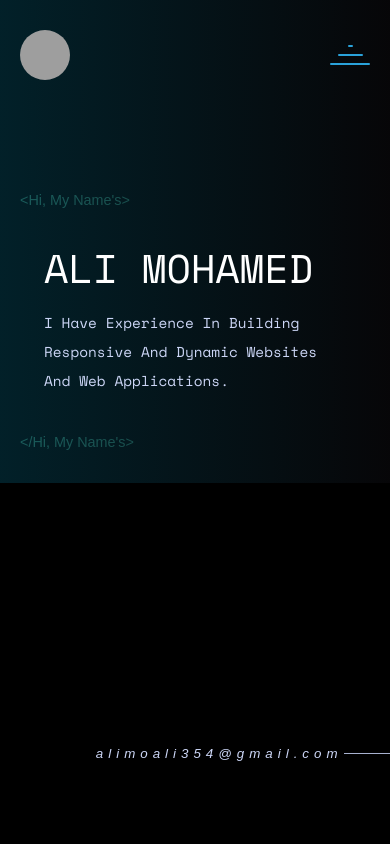
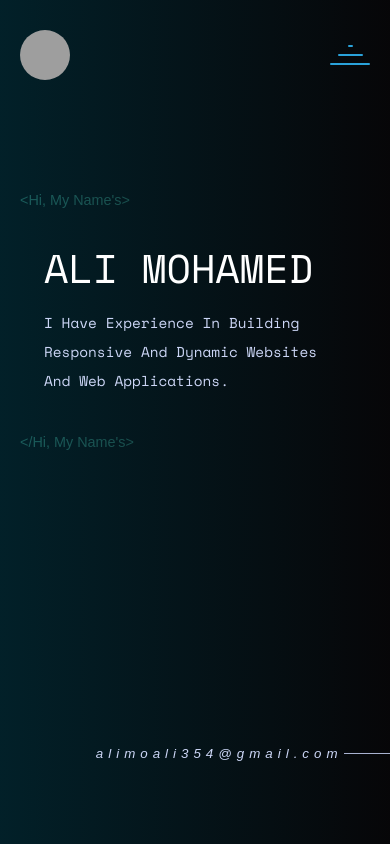
Before and after one commit to Ali503-7/portfolio, a React (Vite) app in the folder My_WebSite/: page / in a window 390 px wide. Built offline with nearby package versions, Linux system fonts and the light colour scheme; grey boxes are pictures that could not be loaded; a web font is replaced by a local one.

Commit message:
the swiper is all done the with the swipe animation

```diff
--- a/My_WebSite/index.html
+++ b/My_WebSite/index.html
@@ -4,13 +4,11 @@
     <meta charset="UTF-8" />
     <link rel="icon" type="image/svg+xml" href="/vite.svg" />
     <meta name="viewport" content="width=device-width, initial-scale=1.0" />
-    <link rel="shortcut icon" type="image/x-icon" href="/imgs/logs/ALimo_logo_with_the_Ali_bf9017df-bfbb-440f-a14f-7291e4ff8088.png" />
+    <link rel="shortcut icon" type="image/x-icon" href="./public/imgs/logs/Screenshot 2023-03-30 115547.png" />
     <title>Ali Mohamed</title>
   </head>
   <body>
-    <div id="root">
-
-    </div>
+    <div id="root"></div>
     <script type="module" src="/src/main.jsx"></script>
   </body>
 </html>
--- a/My_WebSite/src/App.jsx
+++ b/My_WebSite/src/App.jsx
@@ -1,50 +1,75 @@
-import React, { useReducer } from "react";
+import React, { useReducer, useState, useEffect } from "react";
 import "./css/App.scss";
 import MainHome from "./components/Supper Components/MainComponents/MainHome";
 import Skills from "./components/Supper Components/Skills/Skills";
 import Header from "./components/Bata Components/Header/Header";
+import Swiper from "./components/Bata Components/PageSwipeTransition/Swiper";
 
 const PageSwiper = React.createContext();
 
 const pages = {
   HOME_PAGE: {
-    NAME: "Home-Page",
-    STATE: true
+    NAME: "About",
+    STATE: true,
+    NUM: 0,
   },
-  SKILLS_PAGE:  {
-    NAME: "Skills-Page",
-    STATE: false
+  SKILLS_PAGE: {
+    NAME: "Skills",
+    STATE: false,
+    NUM: 1,
   },
 };
 
 function reducer(state, action) {
   switch (action.type) {
     case pages.HOME_PAGE.NAME:
-      return (
-        (pages.SKILLS_PAGE = { ...pages.SKILLS_PAGE, STATE: false }),
-        (pages.HOME_PAGE = { ...pages.HOME_PAGE, STATE: true })
-      );
+      return {
+        ...state,
+        HOME_PAGE: { ...state.HOME_PAGE, STATE: true },
+        SKILLS_PAGE: { ...state.SKILLS_PAGE, STATE: false },
+      };
     case pages.SKILLS_PAGE.NAME:
-      return (
-        (pages.SKILLS_PAGE = { ...pages.SKILLS_PAGE, STATE: true }),
-        (pages.HOME_PAGE = { ...pages.HOME_PAGE, STATE: false })
-      );
+      return {
+        ...state,
+        HOME_PAGE: { ...state.HOME_PAGE, STATE: false },
+        SKILLS_PAGE: { ...state.SKILLS_PAGE, STATE: true },
+      };
+    default:
+      return state;
   }
 }
 
 function App() {
-  const [currentPage, dispatch] = useReducer(reducer, pages.HOME_PAGE);
+  const [currentPage, dispatch] = useReducer(reducer, pages);
+  const [swipe, setSwipe] = useState(0);
+  const [oldSwipe, setOldSwipe] = useState(0);
+  const [swipeFrom, setSwipeFrom] = useState("");
+  const [toWere, setToWere] = useState("")
 
-  function whereAMi(place) {
-    dispatch({ type: place });
+  function whereAMi(place, number) {
+    setToWere(place)
+    setSwipe(number);
+    setTimeout(() => {
+      dispatch({ type: place });
+    }, 1000);
   }
 
+  useEffect(() => {
+    if (swipe > oldSwipe)
+      setSwipeFrom("from-right");
+    if (swipe < oldSwipe)
+      setSwipeFrom("from-left");
+
+    setOldSwipe(swipe);
+  }, [swipe]);
+
   return (
-    <PageSwiper.Provider value={{ whereAMi, pages }}>
+    <PageSwiper.Provider value={{ whereAMi }}>
       <div className="BG">
         <Header />
-        {pages.HOME_PAGE.STATE && <MainHome />}
-        {pages.SKILLS_PAGE.STATE && <Skills />}
+        {currentPage.HOME_PAGE.STATE && <MainHome />}
+        {currentPage.SKILLS_PAGE.STATE && <Skills />}
+        <Swiper swipeFrom={swipeFrom} toWere={toWere} />
       </div>
     </PageSwiper.Provider>
   );
--- a/My_WebSite/src/assets/Scss/Color/Colors.scss
+++ b/My_WebSite/src/assets/Scss/Color/Colors.scss
@@ -3,7 +3,7 @@
 $dark-navy: #020c1b;
 $navy: #0a192f;
 $light-navy: #112240;
-$lightest-navy: #233554;
+$lightest-navy: #041217;
 $navy-shadow: #0a192fe8;
 $dark-slate: #495670;
 $slate: #8892b0;
--- a/My_WebSite/src/assets/Scss/global/global.scss
+++ b/My_WebSite/src/assets/Scss/global/global.scss
@@ -5,20 +5,18 @@
   position: absolute;
   display: flex;
   flex-direction: column;
-  overflow: hidden;
+  overflow-x: hidden;
+  overflow-y: auto;
   left: 0px;
   bottom: 0px;
   top: 0px;
   right: 0px;
+  width: 100%;
+  height: 100%;
 }
 
-@media (max-width: 600px) {
-  .BG {
-    height: fit-content;
-  }
-}
 
-.contaner {
+.container {
   max-width: 1200px;
   margin: 0 auto;
   padding: 30px 20px;
--- a/My_WebSite/src/components/Bata Components/Header/Header.jsx
+++ b/My_WebSite/src/components/Bata Components/Header/Header.jsx
@@ -28,8 +28,11 @@ function Header() {
     <>
       <Nav showManu={showManu} />
       <header className="header">
-        <div className="contaner">
-          <div className="logo" onClick={() => whereAMi(pages.HOME_PAGE.NAME)}>
+        <div className="container">
+          <div
+            className="logo"
+            onClick={() => whereAMi(pages.HOME_PAGE.NAME, pages.HOME_PAGE.NUM)}
+          >
             <img
               src="/imgs/logs/ALimo_logo_with_the_Ali_bf9017df-bfbb-440f-a14f-7291e4ff8088.png"
               alt="#"
@@ -48,7 +51,9 @@ function Header() {
                   <li>
                     <a
                       href="#About"
-                      onClick={() => whereAMi(pages.HOME_PAGE.NAME)}
+                      onClick={() =>
+                        whereAMi(pages.HOME_PAGE.NAME, pages.HOME_PAGE.NUM)
+                      }
                     >
                       <span className="navNumber">01.</span>{" "}
                       <span data-value="About" ref={About}>
@@ -59,7 +64,9 @@ function Header() {
                   <li>
                     <a
                       href="#Skills"
-                      onClick={() => whereAMi(pages.SKILLS_PAGE.NAME)}
+                      onClick={() =>
+                        whereAMi(pages.SKILLS_PAGE.NAME, pages.SKILLS_PAGE.NUM)
+                      }
                     >
                       <span className="navNumber">02.</span>{" "}
                       <span data-value="Skills" ref={About}>
--- a/My_WebSite/src/components/Bata Components/Header/Header.scss
+++ b/My_WebSite/src/components/Bata Components/Header/Header.scss
@@ -4,7 +4,7 @@
 
 
 .header {
-  .contaner {
+  .container {
     justify-content: space-between;
   }
 
--- a/My_WebSite/src/components/Bata Components/Home_Section/Home.jsx
+++ b/My_WebSite/src/components/Bata Components/Home_Section/Home.jsx
@@ -22,7 +22,7 @@ function Home() {
 
   return (
     <section className="Home">
-      <div className="contaner">
+      <div className="container">
         <div className="top" ref={openTag} data-value="<Hi, My Name's>">
           {"<"}Hi, My Name's{">"}
         </div>
--- a/My_WebSite/src/components/Bata Components/Home_Section/Home.scss
+++ b/My_WebSite/src/components/Bata Components/Home_Section/Home.scss
@@ -4,7 +4,7 @@
 
 .Home {
   margin: auto 0px;
-  .contaner {
+  .container {
     flex-direction: column;
     align-items: flex-start;
 
--- a/My_WebSite/src/components/Bata Components/My_email/email.jsx
+++ b/My_WebSite/src/components/Bata Components/My_email/email.jsx
@@ -12,7 +12,7 @@ function email() {
 
 
   return (
-    <div className="Email contaner">
+    <div className="Email container">
       <span className="email">
         <a
           href="mailto:alimoali576@gmail.com"
--- /dev/null
+++ b/My_WebSite/src/components/Bata Components/PageSwipeTransition/Swiper.jsx
@@ -0,0 +1,8 @@
+import React from 'react'
+import './Swiper.scss'
+
+function Swiper({ swipeFrom, toWere }) {
+  return <div className={`swipe ${swipeFrom}`}>{toWere}</div>;
+}
+
+export default Swiper
--- /dev/null
+++ b/My_WebSite/src/components/Bata Components/PageSwipeTransition/Swiper.scss
@@ -0,0 +1,49 @@
+@import '../../../assets/Scss/Color/Colors.scss';
+
+.swipe {
+  position: absolute;
+  width: 100%;
+  height: 100%;
+  background-color: $lightest-navy;
+  z-index: 10000;
+  transform: translateX(-100%);
+  display: flex;
+  align-items: center;
+  justify-content: center;
+  color: $green;
+  font-size: 5em;
+  font-family: $WIM;
+}
+
+.from-left {
+  animation: From-left 2s forwards;
+}
+.from-right {
+  animation: From-right 2s forwards;
+}
+
+@keyframes From-left {
+  0% {
+  }
+
+  50% {
+    transform: translateX(0%);
+  }
+
+  100% {
+    transform: translateX(100%);
+  }
+}
+@keyframes From-right {
+  0% {
+    transform: translateX(100%);
+  }
+
+  50% {
+    transform: translateX(0%);
+  }
+
+  100% {
+    transform: translateX(-100%);
+  }
+}
--- a/My_WebSite/src/components/Supper Components/Skills/Skills.jsx
+++ b/My_WebSite/src/components/Supper Components/Skills/Skills.jsx
@@ -12,7 +12,7 @@ function Skills() {
   }, [])
 
   return (
-    <section className="Skills contaner">
+    <section className="Skills container">
       <div className="header">
         <h1 ref={Skills} data-value="My Skills">
           My Skills
@@ -76,7 +76,6 @@ function Skills() {
           <span>GIT</span>
         </div>
       </div>
-      <Email />
     </section>
   );
 }
```
